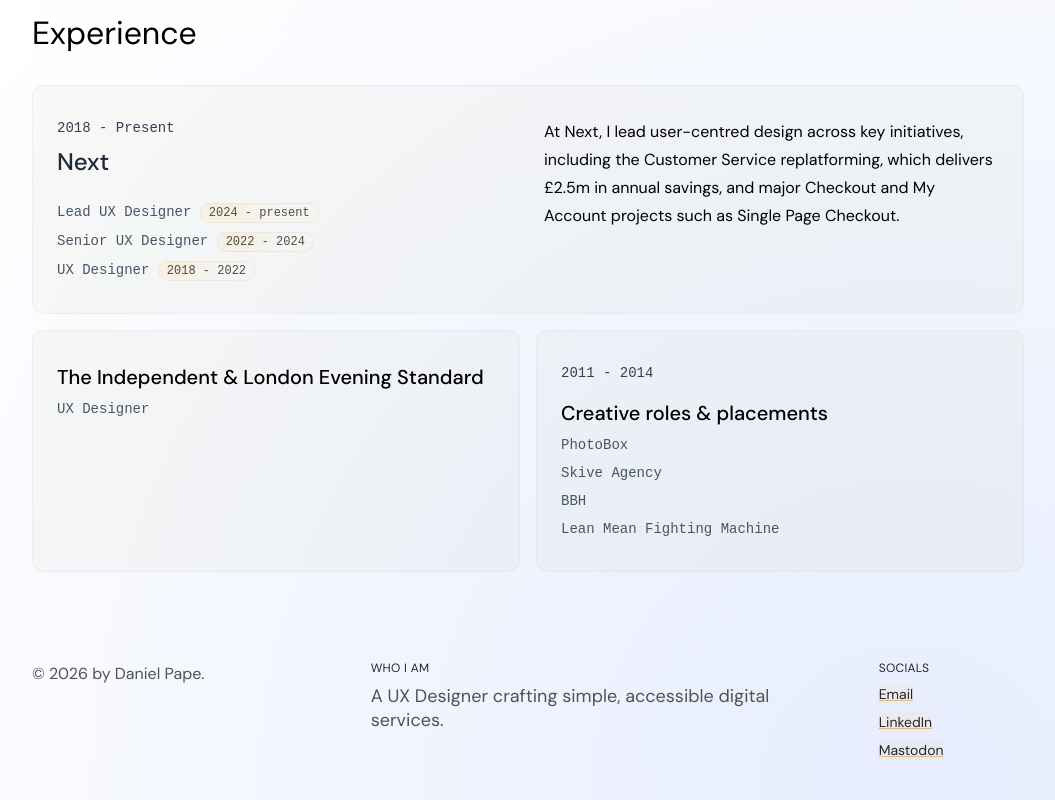
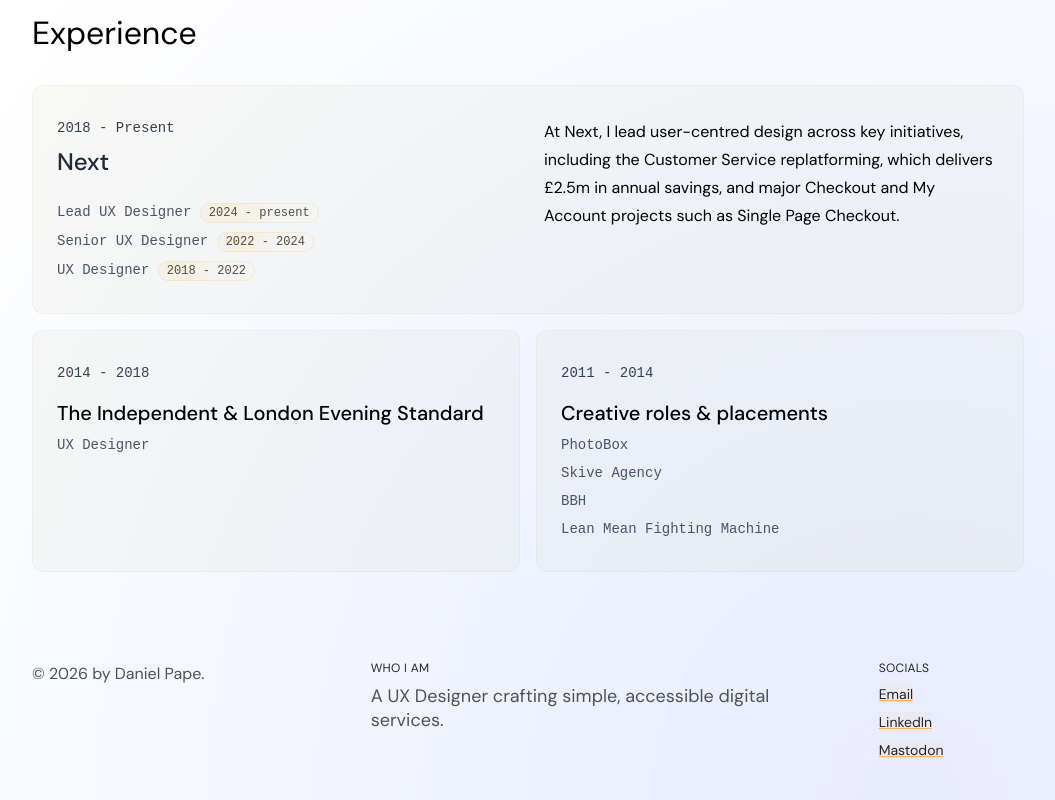
Before and after one commit to danielpape/danielpape.co.uk, a Next.js app: page / in a window 1280 px wide. Shown: the part 1147-1947 px from the top of the page, without its empty margins (112-1167 px from the left). Built offline with nearby package versions, Linux system fonts and the light colour scheme.

Commit message:
FIX: Added years to Indy Role

```diff
--- a/components/sections/Experience.js
+++ b/components/sections/Experience.js
@@ -32,6 +32,7 @@
         </div>
         <div className="experience-secondary">
           <div className="experience-item">
+            <div className="experience-overline">2014 - 2018</div>
             <div className="experience-content">
               <div className="experience-title_secondary">
                 The Independent & London Evening Standard
```
